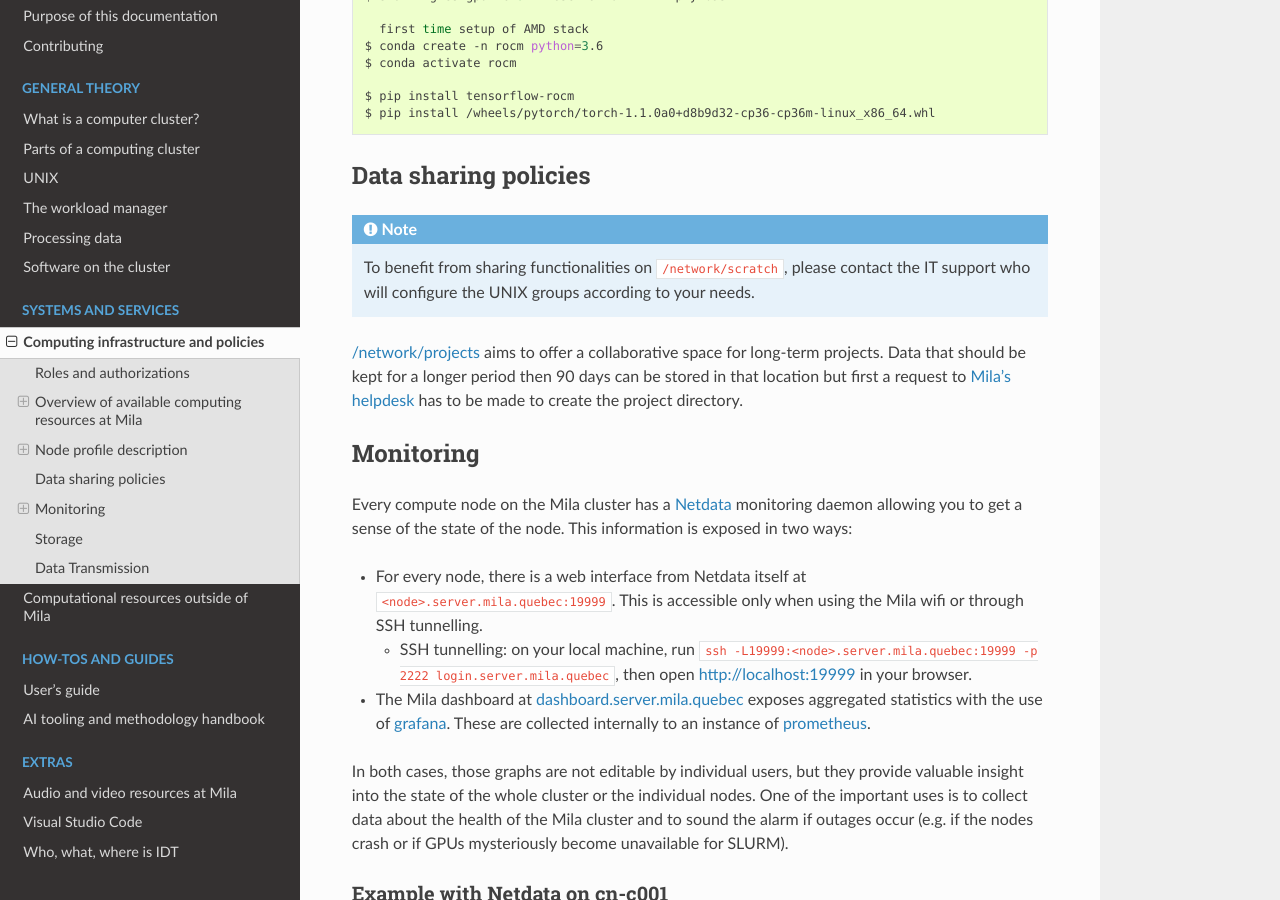
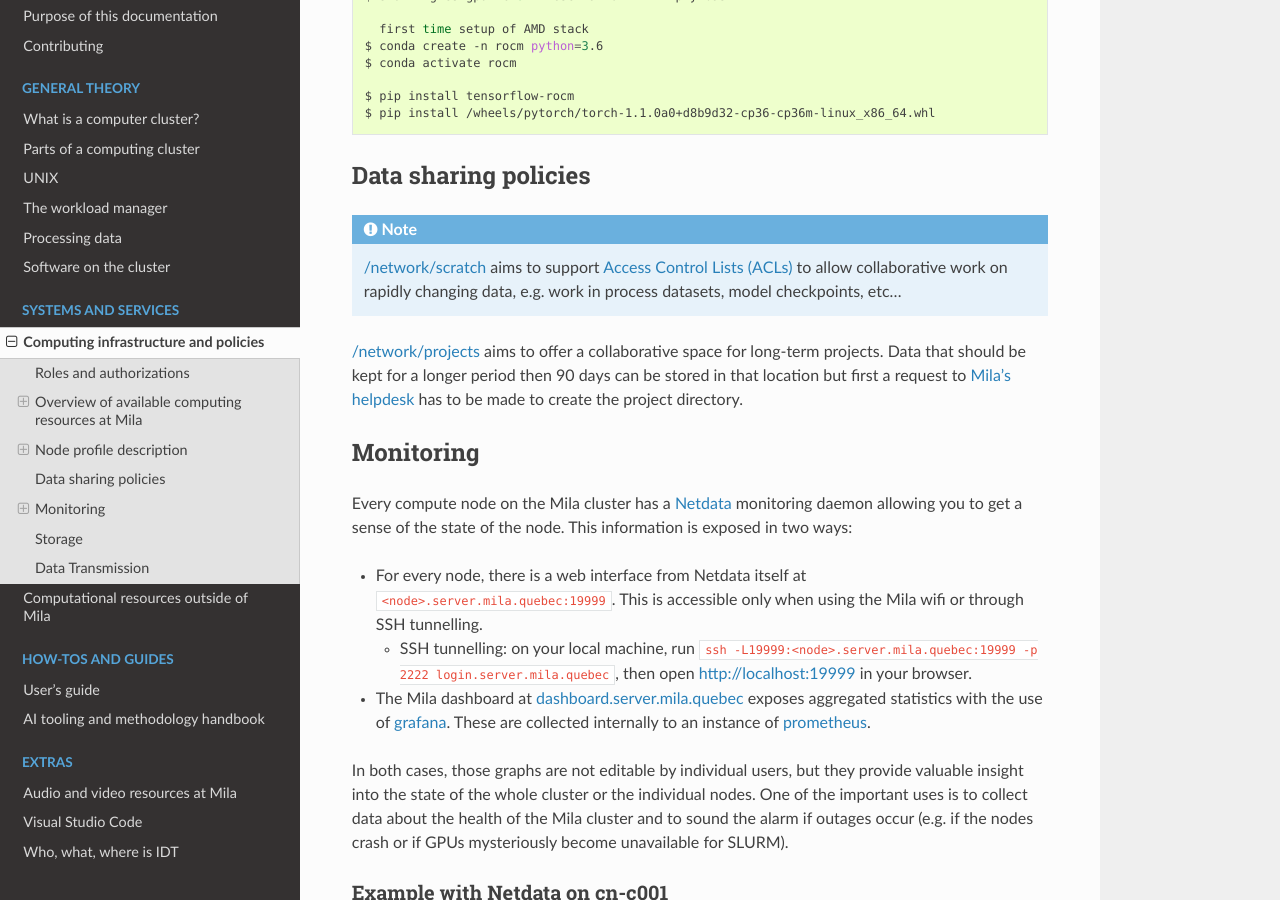
Before and after one commit to mila-iqia/mila-docs, a Sphinx documentation site: the page built from docs/Information.rst, in a window 1280 px wide and 900 px high, scrolled down 2933 px. Built offline with Sphinx 7.4.7 and the Read the Docs theme 2.0.0, drawn with Linux system fonts in a browser that asks for light colours.

Commit message:
ACLs are now available in scratch file system

```diff
--- a/docs/Information_sharing_policies.rst
+++ b/docs/Information_sharing_policies.rst
@@ -1,11 +1,13 @@
 Data sharing policies
 =====================
 
-.. _no_acl_note:
+.. _acl_note:
 
-.. note:: To benefit from sharing functionalities on ``/network/scratch``,
-   please contact the IT support who will configure the UNIX groups according
-   to your needs.
+.. note:: `/network/scratch <Information.html#storage>`_ aims to support
+   `Access Control Lists (ACLs)
+   <https://cl-cheat-sheet.readthedocs.io/en/latest/#setfacl>`_
+   to allow collaborative work on rapidly changing data, e.g. work in process
+   datasets, model checkpoints, etc...
 
 
 `/network/projects <Information.html#storage>`_ aims to offer a collaborative
```
